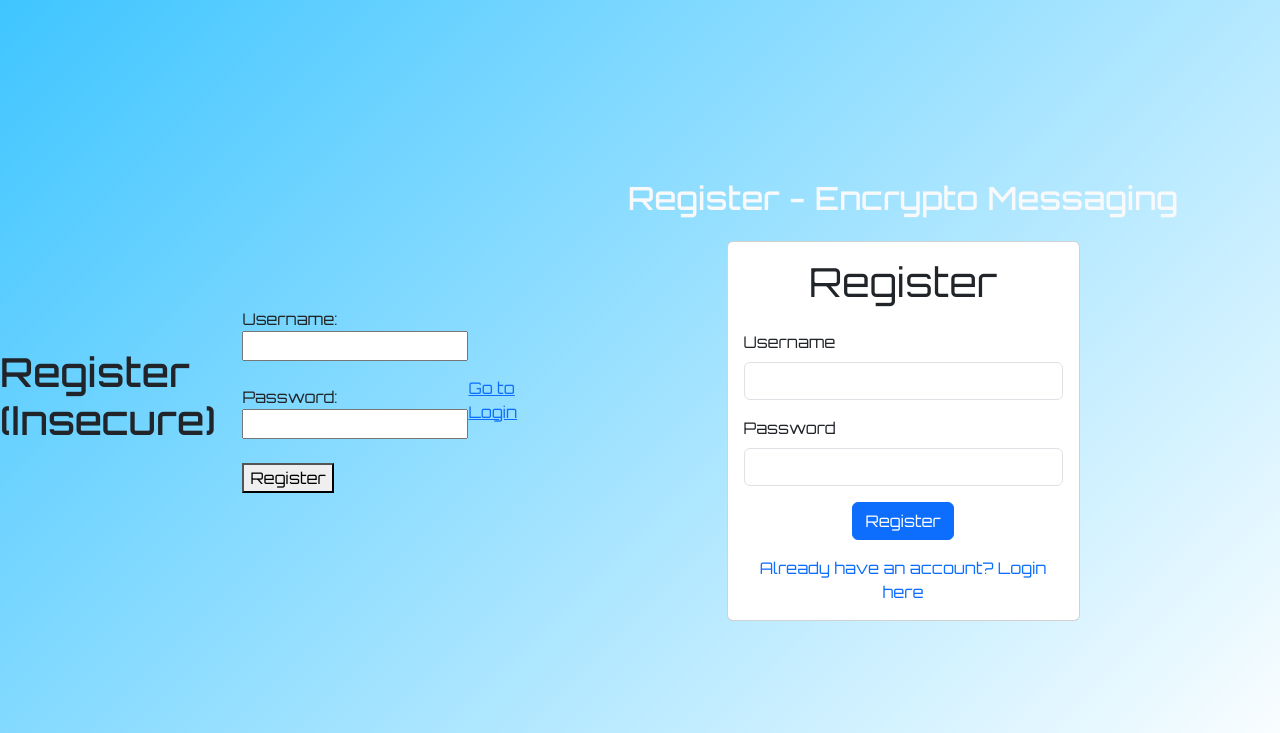
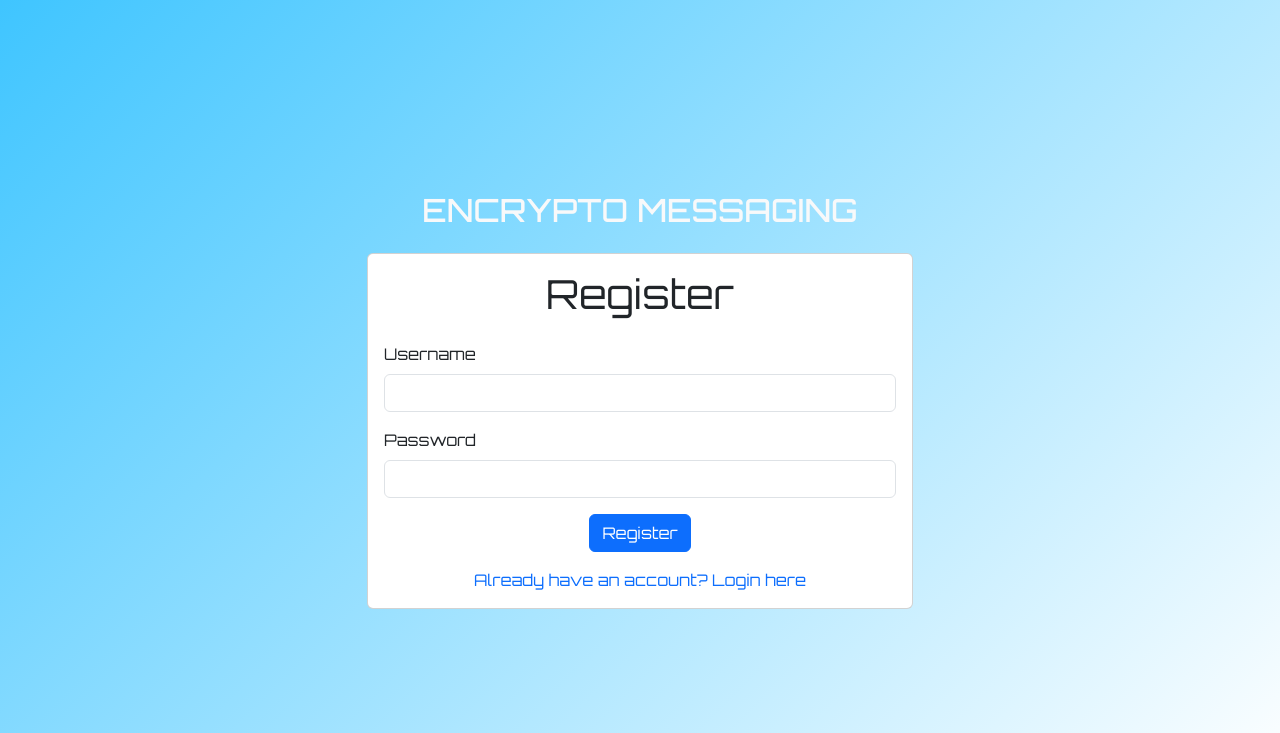
Before and after one commit to MoTECH01111/Encrypto-Secure-Appication-Development, a Flask app: page /register in a window 1280 px wide. Shown: the top 733 px of the page. Run offline with Flask 3, Linux system fonts and the light colour scheme.

Commit message:
Fix on Register.html

```diff
--- a/Templates/Register.html
+++ b/Templates/Register.html
@@ -1,41 +1,17 @@
-<!DOCTYPE html>
-<html>
-<head>
-    <title>Register (Insecure)</title>
-</head>
-<body>
-    <h1>Register (Insecure)</h1>
-
-
-    <form method="POST">
-        <label>Username:</label>
-        <input name="username"><br><br>
-
-        <label>Password:</label>
-        <input name="password" type="password"><br><br>
-
-        <button type="submit">Register</button>
-    </form>
-
-    <br>
-    <a href="/login">Go to Login</a>
-</body>
-</html>
-
-
 <!DOCTYPE html>
 <html lang="en">
 <head>
     <meta charset="UTF-8">
     <meta name="viewport" content="width=device-width, initial-scale=1.0">
-    <title>Register (Insecure)</title>
+    <title>Register(Insecure)</title>
     <link href="https://cdn.jsdelivr.net/npm/bootstrap@5.3.0/dist/css/bootstrap.min.css" rel="stylesheet">
     <link href="https://fonts.googleapis.com/css2?family=Orbitron:wght@400;500;700;900&display=swap" rel="stylesheet">
     <link rel="stylesheet" href="/static/styles.css">
 </head>
+
 <body class="gradient-bg register-page">
     <div class="container custom-mt-5">
-        <h2 class="text-center text-light mb-4">Register - Encrypto Messaging</h2>
+        <h2 class="text-center text-light mb-4">ENCRYPTO MESSAGING</h2>
         <div class="row justify-content-center">
             <div class="col-md-6">
                 <div class="card custom-card">
@@ -57,9 +33,6 @@
                                 <a href="/login" class="text-decoration-none">Already have an account? Login here</a>
                             </div>
                         </form>
-                            {% if error %}
-                                <p style="color:red;">{{ error|safe }}</p>
-                            {% endif %}
                     </div>
                 </div>
             </div>
```
